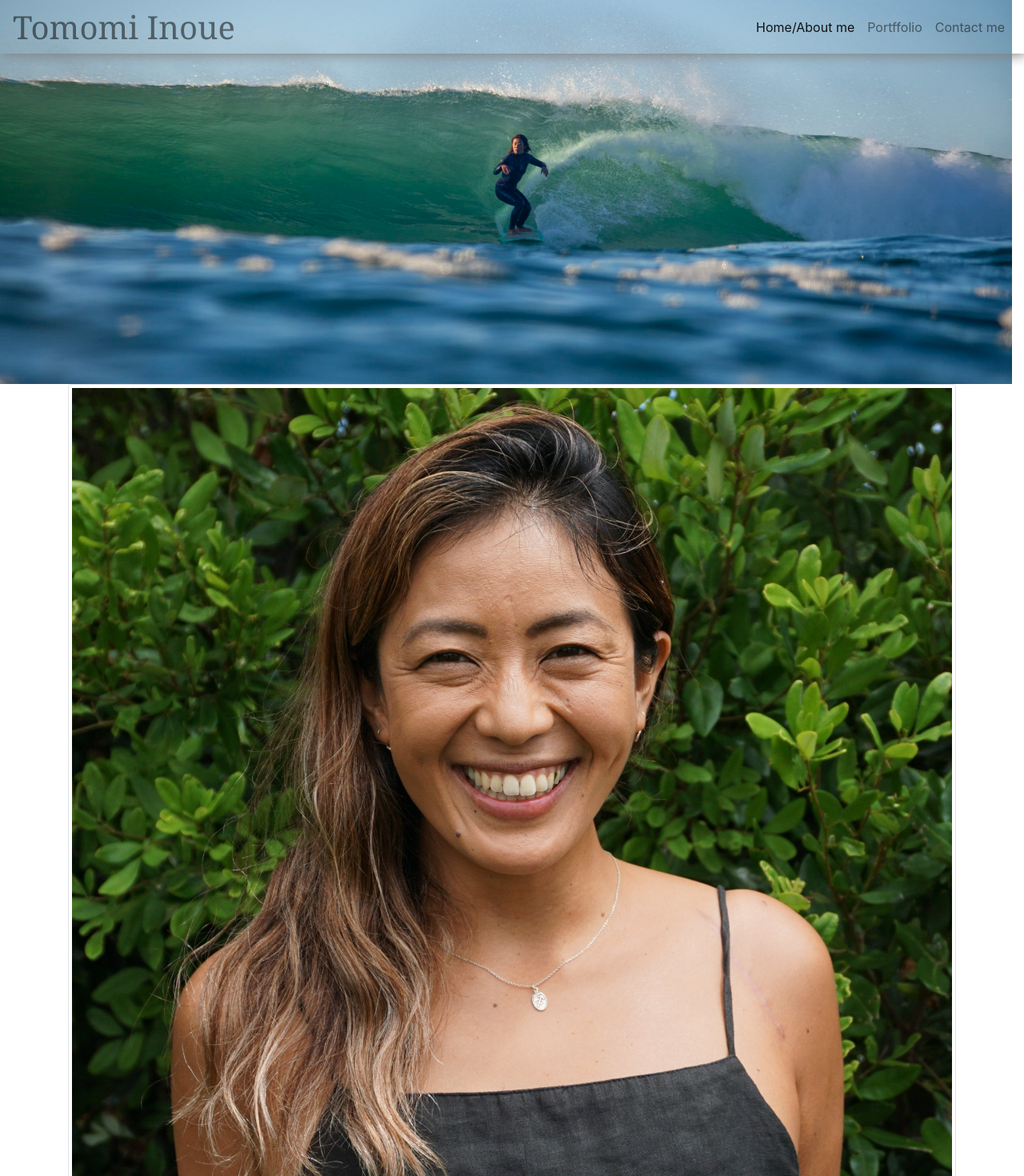
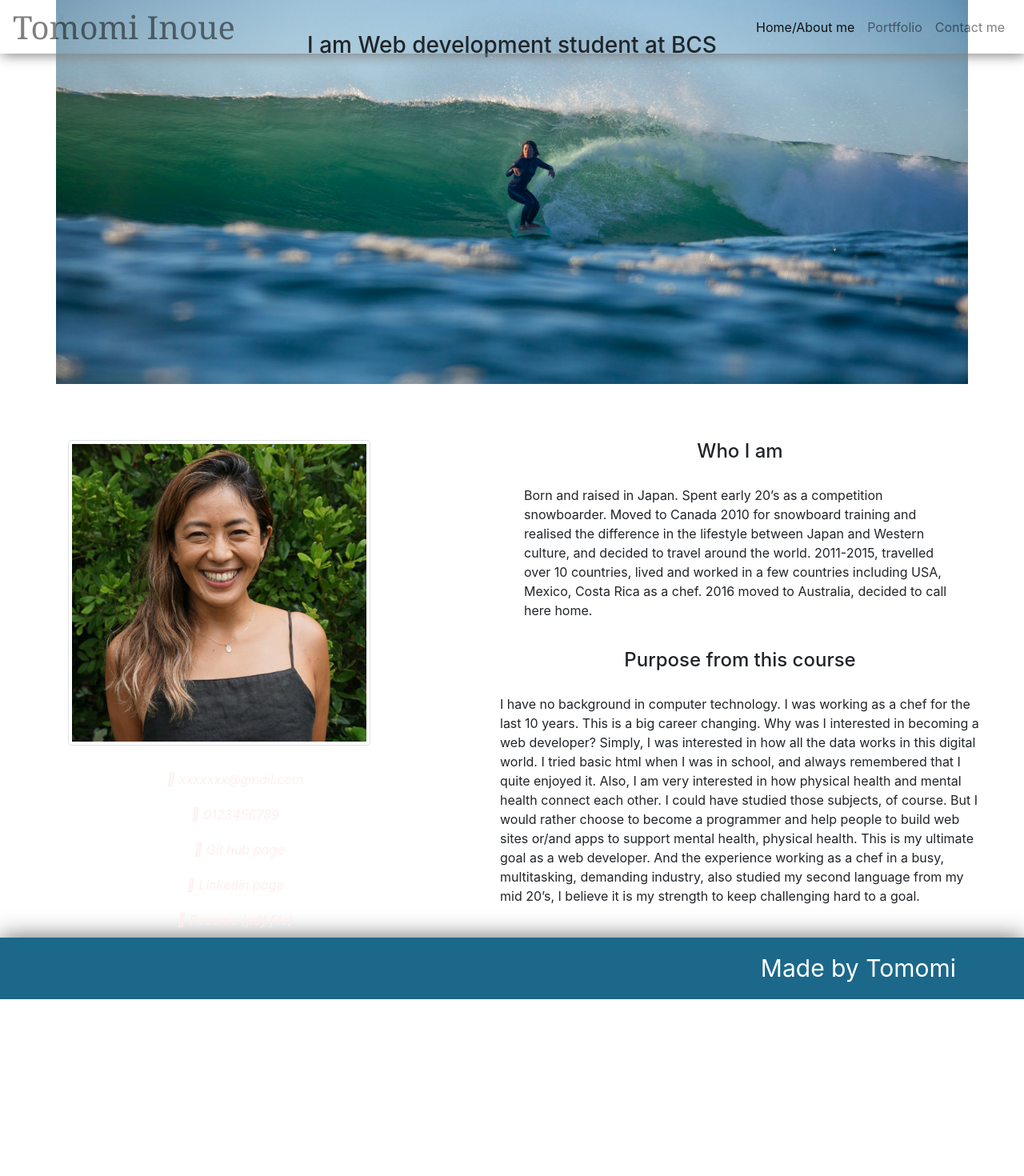
Before and after one commit to Chib1co/Homework_Week2_, a React (Create React App) app in the folder portfolio/: page / in a window 1280 px wide. Shown: the top 1470 px of the page at 80% size. After the commit the page ends 1249 px from the top, so only its background shows below. Built offline with nearby package versions, Linux system fonts and the light colour scheme.

Commit message:
adding bio component

```diff
--- a/portfolio/package.json
+++ b/portfolio/package.json
@@ -3,11 +3,15 @@
   "version": "0.1.0",
   "private": true,
   "dependencies": {
+    "@fortawesome/fontawesome-svg-core": "^1.2.35",
+    "@fortawesome/free-solid-svg-icons": "^5.15.3",
+    "@fortawesome/react-fontawesome": "^0.1.14",
     "@testing-library/jest-dom": "^5.11.10",
     "@testing-library/react": "^11.2.6",
     "@testing-library/user-event": "^12.8.3",
     "bootstrap": "^4.6.0",
     "react": "^17.0.2",
+    "react-bootstrap": "^1.5.2",
     "react-dom": "^17.0.2",
     "react-router-dom": "^5.2.0",
     "react-scripts": "4.0.3",
--- /dev/null
+++ b/portfolio/src/components/Biography/index.js
@@ -0,0 +1,52 @@
+import React from "react";
+import"./style.css";
+import Container from 'react-bootstrap/Container';
+import Row from 'react-bootstrap/Row';
+import Col from 'react-bootstrap/Col'
+
+export default function Biography(props) {
+    return (
+
+<Row className="first-row">
+     <Col lg="6" className="fade" id="photo-fadein">
+         <Row id="subrow-image">
+             <Col size="col-12" id="subcol-image">
+                 <img src="/images/portlait4.jpg" alt="this is me" className="mx-auto img-thumbnail float-left" id="myphoto"></img>
+             </Col>
+         </Row>
+         <Row size="mx-auto ml-lg-0" id="links">
+             <Col size="col-12 pl-lg-0" id="subcol-links">
+                 <div className="link" id="email"><a href="mailto:xxxxxxxx@gmail.com" target="_blank" rel="noreferrer"><i className="fas fa-envelope-square link"> xxxxxxx@gmail.com</i></a></div>
+                 <div className="link" id="phone"><a href="tell:0123456789" target="_blank" rel="noreferrer"><i className="fas fa-phone link"> 0123456789</i></a></div>
+                 <div className="link" id="github-link"><a href="https://github.com/Chib1co" target="_blank" rel="noreferrer"><i className="fab fa-github-square link"> Git hub page</i></a></div>
+                 <div className="link" id="linkedin-link"><a href="https://www.linkedin.com/in/tomomi-inoue-730ab71ab/" target="_blank" rel="noreferrer"><i className="fab fa-linkedin link"> Linkedin page</i></a></div>
+                 <div className="link" id="resume"><a href="assets/image/Resume.pdf" target="_blank" rel="noreferrer"><i className="fas fa-file link"> Resume (pdf file)</i></a></div>
+
+             </Col>
+         </Row>
+     </Col>
+
+
+
+ <Col size="col-12 col-lg-6 fade" id="bio-fadein">
+     <Row id="who-i-am">
+         <Col size="col-12 " id="about-me">
+             <h4>Who I am</h4>
+             <p>Born and raised in Japan. Spent early 20’s as a competition snowboarder. Moved to Canada 2010 for snowboard training and realised the difference in the lifestyle between Japan and Western culture, and decided to travel around the world. 2011-2015, travelled over 10 countries, lived and worked in a few countries including USA, Mexico, Costa Rica as a chef. 2016 moved to Australia, decided to call here home. </p>
+         </Col>
+         <Row>
+             <Row id="bio-purpose">
+                 <Col size="col-12" id="purpose">
+                     <h4>Purpose from this course</h4>
+                     <p>I have no background in computer technology. I was working as a chef for the last 10 years. This is a big career changing. Why was I interested in becoming a web developer? Simply, I
+                     was interested in how all the data works in this digital world. I tried basic html when I was in school, and always remembered that I quite enjoyed it. Also, I am very interested in how physical health and mental health connect each other. I could have studied those subjects, of course. But I would rather choose to become a programmer and help people to build web sites or/and apps to support mental health, physical health. This is my ultimate goal as a web developer. And the experience working as a chef in a busy, multitasking, demanding industry, also studied my second language from my mid 20’s,  I believe it is my strength to keep challenging hard to a goal.</p>
+                 </Col>
+             </Row>
+         </Row>
+     </Row>
+ </Col>
+</Row>
+
+
+    );
+};
--- /dev/null
+++ b/portfolio/src/components/Biography/style.css
@@ -0,0 +1,127 @@
+.first-row{
+    margin-top: 50px;
+  }
+  h3 {
+      padding: 20px;
+      text-align: center;
+      margin-bottom: 20px;
+  }
+  .hello{
+    text-align: center;
+  }
+
+  h4 {
+      text-align: center;
+      padding: 20px;
+  }
+
+  /*biography photo */
+  .img-thumbnail {
+      float: left;
+      margin-left:20px;
+      margin-right: 20px;
+      margin-top: 20px;
+      width: 70%;
+      border-radius: 10;
+      animation-delay: 2s ;
+
+  }
+  .bg-transparent{
+    background-color: transparent;
+  }
+
+  .bg-white{
+    background-color: white;
+  }
+
+
+#links{
+    margin-top: 20px;
+    width: 70%;
+    margin-left:20px;
+    margin-right: 20px;
+}
+#subcol-links i.link:hover{
+  /* color: rgb(235, 118, 177); */
+  background-color: #b3b6b8;
+}
+ a{
+    color: #111;
+}
+
+#bootstrap-container {
+  margin: 0 auto;
+  padding: 0;
+  width: 100vw;
+}
+
+.fade{
+  animation: 1s fadeIn forwards;
+}
+#photo-fadein{
+  animation-delay: 1.5s;
+}
+#bio-fadein{
+  animation-delay: 2s;
+}
+
+
+@keyframes fadeIn{
+    0%{
+      opacity: 0;
+      transform: scale3d(.75, .75, 1);
+    }
+
+    70%{
+      opacity: 0;
+      transform: scale3d(.75, .75, 1);
+    }
+
+    100%{
+      opacity: 1;
+      transform: scale3d(1, 1, 1);
+    }
+  }
+
+
+
+/*media ruqries */
+@media screen and (max-width: 767px) {
+
+
+    body {
+        font-size: 18px;
+    }
+    #menu{
+      background-color:#bbe6f7;
+      padding-right: 20px;
+
+      }
+
+
+
+}
+
+
+@media screen and (max-width: 480px) {
+
+    #subcol-image{
+           display: flex;
+
+
+       }
+
+     #menu{
+     background-color:#bbe6f7;
+     padding-right: 20px;
+
+     }
+     h4 {
+      font-size: 28px;
+   }
+   p{
+     padding-left: 20px;
+     padding-right: 20px;
+   }
+
+   }
--- a/portfolio/src/components/Card/style.css
+++ b/portfolio/src/components/Card/style.css
@@ -1,13 +1,11 @@
 /*image garally */
-#gallery-row1, #gallery-row2, #gallery-row3{
+.card{
     margin-top: 20px;
     margin-bottom: 20px;
     margin-right: 10px auto;
     margin-left: 10px auto;
 }
-#gallery-row3{
-    margin-bottom: 20px auto;
-}
+
 img {
     /* padding: 20px; */
     width: 100vw;
--- a/portfolio/src/components/HeaderHero/style.css
+++ b/portfolio/src/components/HeaderHero/style.css
@@ -9,3 +9,10 @@
     margin-left: 0;
     margin-right: 0;
   }
+
+  .title{
+    margin-top: 20px;
+    display: block;
+    text-align: center;
+
+}
--- a/portfolio/src/pages/Aboutme.js
+++ b/portfolio/src/pages/Aboutme.js
@@ -1,9 +1,9 @@
 import React from "react";
-// import Hero from "../components/Hero";
 import Container from "../components/Container";
 import Row from "../components/Row";
-import Col from "../components/Col";
+// import Col from "../components/Col";
 import HeaderHero from "../components/HeaderHero";
+import Biography from "../components/Biography";
 
 
 class Aboutme extends React.Component {
@@ -26,50 +26,19 @@ class Aboutme extends React.Component {
             </div>
 
 
+<Container id="bootstrap-container">
             <Row className="header-img">
                 <HeaderHero backgroundImage= {'/images/surf-me.jpg'}/>
 
             </Row>
-            <Container id="bootstrap-container">
-                <Row className="first-row">
-                    <Col size="col-lg-6" className="fade" id="photo-fadein">
-                        <Row id="subrow-image">
-                            <Col size="col-12" id="subcol-image">
-                                <img src="/images/portlait4.jpg" alt="this is me" className="mx-auto img-thumbnail float-left" id="myphoto"></img>
-                            </Col>
-                        </Row>
-                        <Row size="mx-auto ml-lg-0" id="links">
-                            <Col size="col-12 pl-lg-0" id="subcol-links">
-                                <div className="link" id="email"><a href="mailto:xxxxxxxx@gmail.com" target="_blank" rel="noreferrer"><i className="fas fa-envelope-square link"> xxxxxxx@gmail.com</i></a></div>
-                                <div className="link" id="phone"><a href="tell:0123456789" target="_blank" rel="noreferrer"><i className="fas fa-phone link"> 0123456789</i></a></div>
-                                <div className="link" id="github-link"><a href="https://github.com/Chib1co" target="_blank" rel="noreferrer"><i className="fab fa-github-square link"> Git hub page</i></a></div>
-                                <div className="link" id="linkedin-link"><a href="https://www.linkedin.com/in/tomomi-inoue-730ab71ab/" target="_blank" rel="noreferrer"><i className="fab fa-linkedin link"> Linkedin page</i></a></div>
-                                <div className="link" id="resume"><a href="assets/image/Resume.pdf" target="_blank" rel="noreferrer"><i className="fas fa-file link"> Resume (pdf file)</i></a></div>
 
-                            </Col>
-                        </Row>
-                    </Col>
-                </Row>
 
-                {/* //<!--biography--> */}
-                <Col size="col-12 col-lg-6 fade" id="bio-fadein">
-                    <Row id="who-i-am">
-                        <Col size="col-12 " id="about-me">
-                            <h4>Who I am</h4>
-                            <p>Born and raised in Japan. Spent early 20’s as a competition snowboarder. Moved to Canada 2010 for snowboard training and realised the difference in the lifestyle between Japan and Western culture, and decided to travel around the world. 2011-2015, travelled over 10 countries, lived and worked in a few countries including USA, Mexico, Costa Rica as a chef. 2016 moved to Australia, decided to call here home. </p>
-                        </Col>
-                        <Row>
-                            <Row id="bio-purpose">
-                                <Col size="col-12" id="purpose">
-                                    <h4>Purpose from this course</h4>
-                                    <p>I have no background in computer technology. I was working as a chef for the last 10 years. This is a big career changing. Why was I interested in becoming a web developer? Simply, I
-                                    was interested in how all the data works in this digital world. I tried basic html when I was in school, and always remembered that I quite enjoyed it. Also, I am very interested in how physical health and mental health connect each other. I could have studied those subjects, of course. But I would rather choose to become a programmer and help people to build web sites or/and apps to support mental health, physical health. This is my ultimate goal as a web developer. And the experience working as a chef in a busy, multitasking, demanding industry, also studied my second language from my mid 20’s,  I believe it is my strength to keep challenging hard to a goal.</p>
-                                </Col>
-                            </Row>
-                        </Row>
-                    </Row>
-                </Col>
-            </Container>
+
+             <Biography />
+
+             </Container>
+
+
         </div>
 
     )}
--- a/portfolio/src/pages/Portfolio.js
+++ b/portfolio/src/pages/Portfolio.js
@@ -1,8 +1,11 @@
 import React, {useState} from 'react'
-import Container from '../components/Container'
-import Row from '../components/Row'
-import Col from '../components/Col'
+// import Container from '../components/Container'
+// import Row from '../components/Row'
+// import Col from '../components/Col'
 import Card from '../components/Card'
+import Container from 'react-bootstrap/Container';
+import Row from 'react-bootstrap/Row';
+import Col from 'react-bootstrap/Col'
 
 export default function Portfolio() {
 
@@ -72,7 +75,7 @@ export default function Portfolio() {
                 <Row>
                     {projects.map((project) => {
                         return (
-                            <Col key={project.title} sm={12} md={12} lg={6}>
+                            <Col key={project.title} sm="12" md="12" lg="6">
                                 <Card
                                  {...project}
                                 />
```
Also changed, not shown: portfolio/public/images/burger_demoPage.png (added), 1 other file (tests, documents, lock files or other folders).
